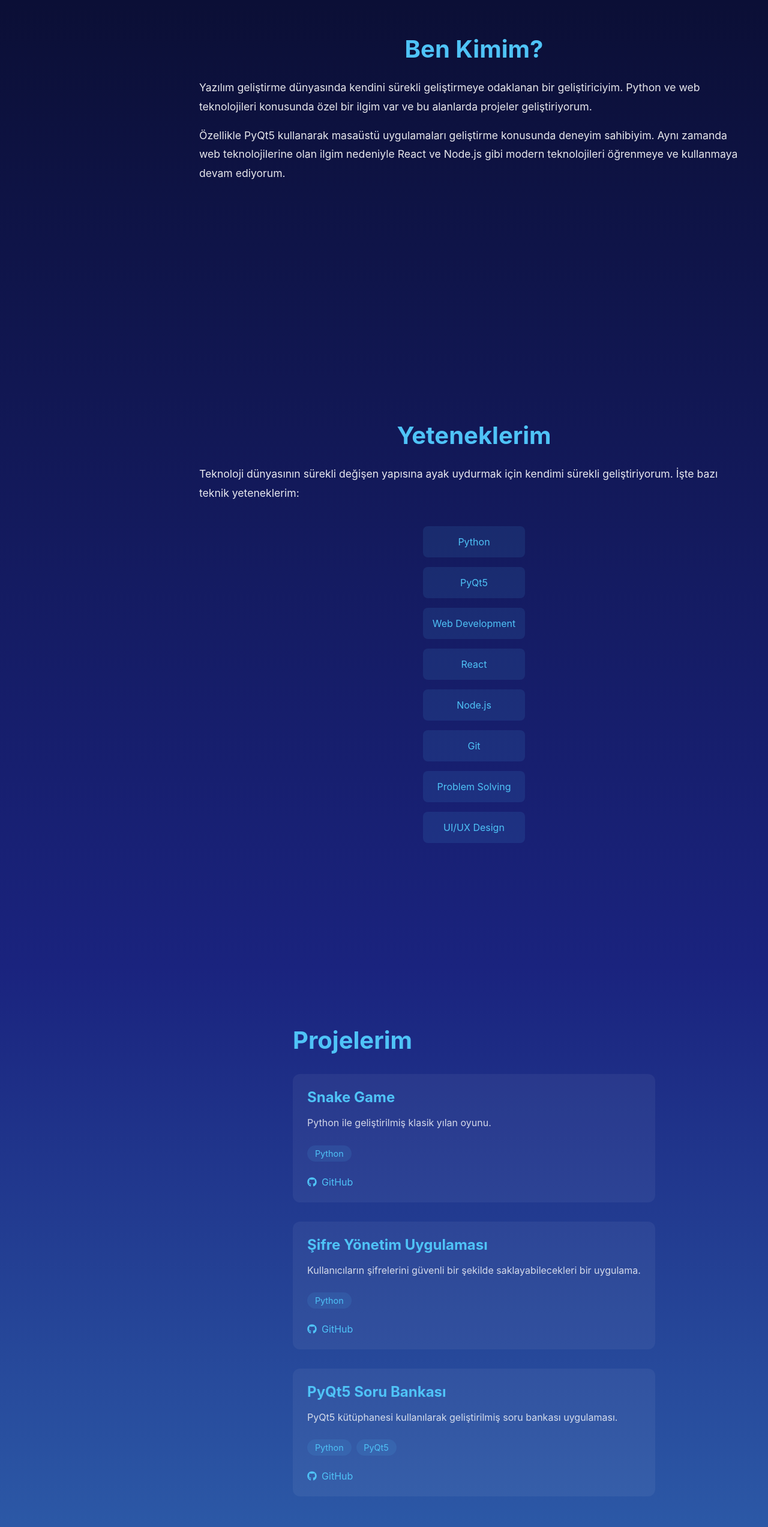
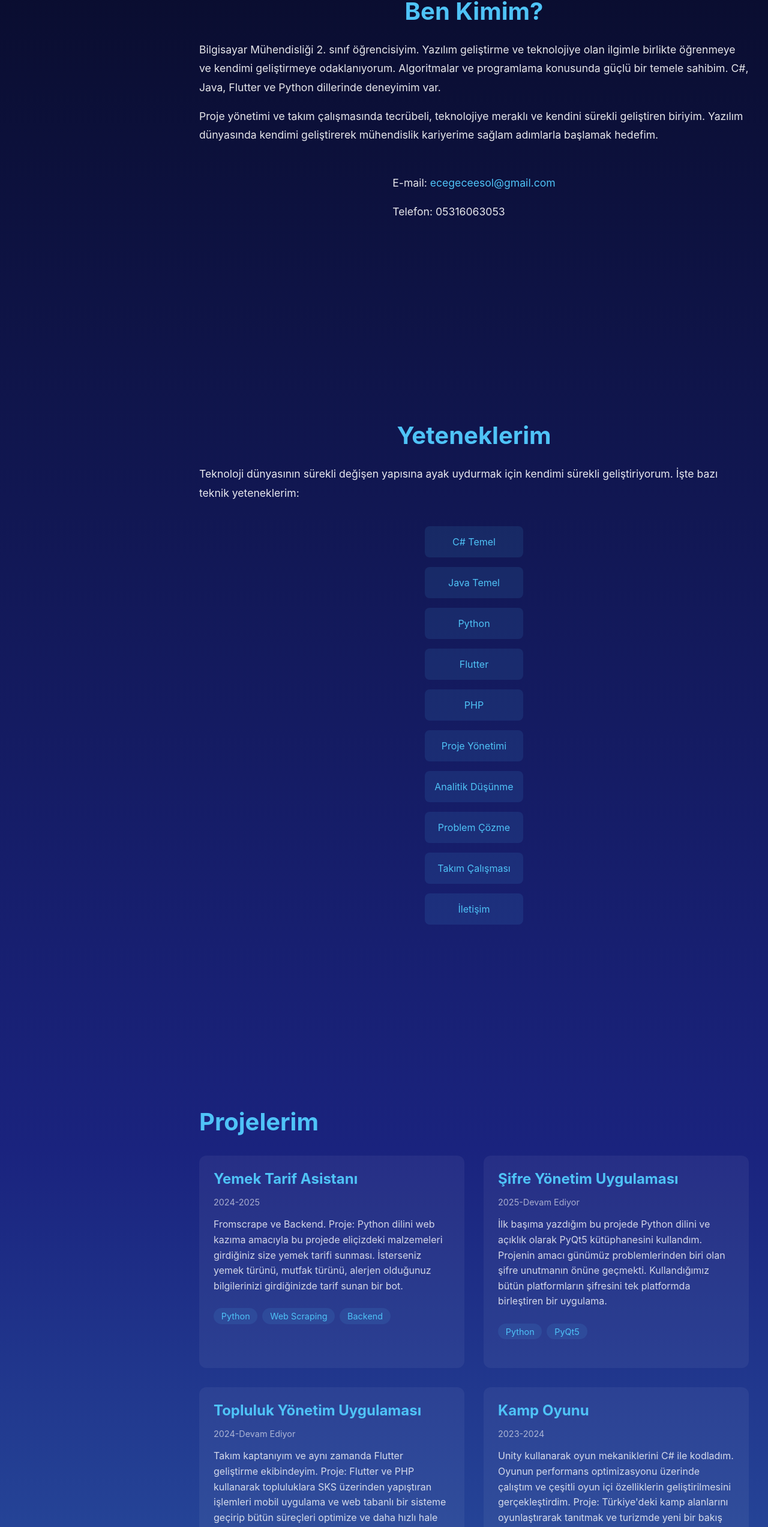
Before and after one commit to EceSol/React_Nodejs_Portfolyo, a React (Create React App) app: page / in a window 1280 px wide. Shown: the part 1199-3744 px from the top of the page at 60% size. Built offline with nearby package versions, Linux system fonts and the light colour scheme.

Commit message:
kişisel bilgiler güncellendi

```diff
--- a/src/pages/About.jsx
+++ b/src/pages/About.jsx
@@ -43,16 +43,30 @@ const Skill = styled.div`
   }
 `;
 
+const ContactInfo = styled.div`
+  margin-top: 2rem;
+
+  a {
+    color: #4fc3f7;
+    text-decoration: none;
+    &:hover {
+      text-decoration: underline;
+    }
+  }
+`;
+
 const About = () => {
   const skills = [
+    'C# Temel',
+    'Java Temel',
     'Python',
-    'PyQt5',
-    'Web Development',
-    'React',
-    'Node.js',
-    'Git',
-    'Problem Solving',
-    'UI/UX Design'
+    'Flutter',
+    'PHP',
+    'Proje Yönetimi',
+    'Analitik Düşünme',
+    'Problem Çözme',
+    'Takım Çalışması',
+    'İletişim'
   ];
 
   return (
@@ -60,16 +74,22 @@ const About = () => {
       <Section>
         <Title>Ben Kimim?</Title>
         <Text>
-          Yazılım geliştirme dünyasında kendini sürekli geliştirmeye odaklanan
-          bir geliştiriciyim. Python ve web teknolojileri konusunda özel bir
-          ilgim var ve bu alanlarda projeler geliştiriyorum.
+          Bilgisayar Mühendisliği 2. sınıf öğrencisiyim. Yazılım geliştirme ve teknolojiye olan ilgimle
+          birlikte öğrenmeye ve kendimi geliştirmeye odaklanıyorum. Algoritmalar ve programlama konusunda
+          güçlü bir temele sahibim. C#, Java, Flutter ve Python dillerinde deneyimim var.
         </Text>
         <Text>
-          Özellikle PyQt5 kullanarak masaüstü uygulamaları geliştirme konusunda
-          deneyim sahibiyim. Aynı zamanda web teknolojilerine olan ilgim
-          nedeniyle React ve Node.js gibi modern teknolojileri öğrenmeye ve
-          kullanmaya devam ediyorum.
+          Proje yönetimi ve takım çalışmasında tecrübeli, teknolojiye meraklı ve kendini sürekli geliştiren biriyim.
+          Yazılım dünyasında kendimi geliştirerek mühendislik kariyerime sağlam adımlarla başlamak hedefim.
         </Text>
+        <ContactInfo>
+          <Text>
+            E-mail: <a href="mailto:ecegeceesol@gmail.com">ecegeceesol@gmail.com</a>
+          </Text>
+          <Text>
+            Telefon: 05316063053
+          </Text>
+        </ContactInfo>
       </Section>
 
       <Section>
--- a/src/pages/Experience.jsx
+++ b/src/pages/Experience.jsx
@@ -75,27 +75,33 @@ const Experience = () => {
   const experiences = [
     {
       title: 'Eğitim',
-      subtitle: 'Yazılım Mühendisliği',
-      date: '2020 - Devam Ediyor',
-      description: 'Yazılım mühendisliği alanında eğitimime devam ediyorum. Özellikle web teknolojileri ve Python programlama konularında uzmanlaşmaya çalışıyorum.'
+      subtitle: 'Balıkesir Üniversitesi - Bilgisayar Mühendisliği',
+      date: '2023 - Devam ediyor',
+      description: 'GPA: 3.1'
     },
     {
-      title: 'Topluluk Katılımı',
-      subtitle: 'GitHub Projeleri',
-      date: '2023 - Devam Ediyor',
-      description: 'Açık kaynak projelere katkıda bulunuyor ve kendi projelerimi GitHub üzerinde paylaşıyorum. Python ve PyQt5 ile geliştirdiğim uygulamalar başta olmak üzere çeşitli projeler üzerinde çalışıyorum.'
+      title: 'Lise Eğitimi',
+      subtitle: 'Eskişehir Beylikova Fen Lisesi',
+      date: '2018-2022',
+      description: ''
     },
     {
-      title: 'Kişisel Gelişim',
-      subtitle: 'Web Geliştirme',
-      date: '2023 - Devam Ediyor',
-      description: 'React ve Node.js teknolojilerini öğrenerek modern web uygulamaları geliştirme konusunda kendimi geliştiriyorum. Kullanıcı deneyimi ve arayüz tasarımı konularında da bilgi sahibiyim.'
+      title: 'Topluluk Üyelikleri',
+      subtitle: 'Computer Society & MISYA & SI-RA',
+      date: '2023-2024',
+      description: 'Computer Society Başkanı ve Teknik Ekip Üyesi olarak görev alıyorum. MISYA öğrenci topluluğunda aktif üyeyim. SI-RA Yüksek İrfa Roket Takımı Sosyal Medya Sorumlusu olarak çalışıyorum.'
+    },
+    {
+      title: 'Diğer Üyelikler',
+      subtitle: 'BAUN Yapay Zeka Takımı & AFAD',
+      date: '2023-2024',
+      description: 'BAUN Yapay Zeka Takımı ve AFAD üyesiyim.'
     }
   ];
 
   return (
     <ExperienceContainer>
-      <Title>Deneyim</Title>
+      <Title>Deneyim & Eğitim</Title>
       <Timeline>
         {experiences.map((exp, index) => (
           <TimelineItem key={index}>
--- a/src/pages/Projects.jsx
+++ b/src/pages/Projects.jsx
@@ -57,45 +57,45 @@ const Tech = styled.span`
   font-size: 0.9rem;
 `;
 
-const Links = styled.div`
-  display: flex;
-  gap: 1rem;
-`;
-
-const Link = styled.a`
-  color: #4fc3f7;
-  text-decoration: none;
-  display: flex;
-  align-items: center;
-  gap: 0.5rem;
-  font-size: 1rem;
-  transition: color 0.3s ease;
-
-  &:hover {
-    color: #29b6f6;
-  }
+const DateRange = styled.span`
+  color: rgba(255, 255, 255, 0.6);
+  font-size: 0.9rem;
+  display: block;
+  margin-bottom: 1rem;
 `;
 
 const Projects = () => {
   const projects = [
     {
-      title: 'Snake Game',
-      description: 'Python ile geliştirilmiş klasik yılan oyunu.',
-      techStack: ['Python'],
-      githubLink: 'https://github.com/EceSol/Snake_Game',
+      title: 'Yemek Tarif Asistanı',
+      description: 'Fromscrape ve Backend. Proje: Python dilini web kazıma amacıyla bu projede eliçizdeki malzemeleri girdiğiniz size yemek tarifi sunması. İsterseniz yemek türünü, mutfak türünü, alerjen olduğunuz bilgilerinizi girdiğinizde tarif sunan bir bot.',
+      techStack: ['Python', 'Web Scraping', 'Backend'],
+      date: '2024-2025'
     },
     {
       title: 'Şifre Yönetim Uygulaması',
-      description: 'Kullanıcıların şifrelerini güvenli bir şekilde saklayabilecekleri bir uygulama.',
-      techStack: ['Python'],
-      githubLink: 'https://github.com/EceSol/sifre_yonetim_uygulama',
+      description: 'İlk başıma yazdığım bu projede Python dilini ve açıklık olarak PyQt5 kütüphanesini kullandım. Projenin amacı günümüz problemlerinden biri olan şifre unutmanın önüne geçmekti. Kullandığımız bütün platformların şifresini tek platformda birleştiren bir uygulama.',
+      techStack: ['Python', 'PyQt5'],
+      date: '2025-Devam Ediyor'
     },
     {
-      title: 'PyQt5 Soru Bankası',
-      description: 'PyQt5 kütüphanesi kullanılarak geliştirilmiş soru bankası uygulaması.',
-      techStack: ['Python', 'PyQt5'],
-      githubLink: 'https://github.com/EceSol/PyQt5_Soru_Bankasi',
+      title: 'Topluluk Yönetim Uygulaması',
+      description: 'Takım kaptanıyım ve aynı zamanda Flutter geliştirme ekibindeyim. Proje: Flutter ve PHP kullanarak topluluklara SKS üzerinden yapıştıran işlemleri mobil uygulama ve web tabanlı bir sisteme geçirip bütün süreçleri optimize ve daha hızlı hale getirmek amacıyla bir projedir.',
+      techStack: ['Flutter', 'PHP', 'Mobile Development'],
+      date: '2024-Devam Ediyor'
     },
+    {
+      title: 'Kamp Oyunu',
+      description: 'Unity kullanarak oyun mekaniklerini C# ile kodladım. Oyunun performans optimizasyonu üzerinde çalıştım ve çeşitli oyun içi özelliklerin geliştirilmesini gerçekleştirdim. Proje: Türkiye\'deki kamp alanlarını oyunlaştırarak tanıtmak ve turizmde yeni bir bakış açısı getirmek.',
+      techStack: ['Unity', 'C#', 'Game Development'],
+      date: '2023-2024'
+    },
+    {
+      title: 'Roket Projesi',
+      description: 'Roket takımında sosyal medya içeriklerini yönetim, projenin zamanlarına uygun medya planlaması yapım ve proje tanıtıcı içerikler oluşturdum.',
+      techStack: ['Social Media Management', 'Project Management'],
+      date: '2023-2024'
+    }
   ];
 
   return (
@@ -105,22 +105,13 @@ const Projects = () => {
         {projects.map((project, index) => (
           <ProjectCard key={index}>
             <ProjectTitle>{project.title}</ProjectTitle>
+            <DateRange>{project.date}</DateRange>
             <ProjectDescription>{project.description}</ProjectDescription>
             <TechStack>
               {project.techStack.map((tech, techIndex) => (
                 <Tech key={techIndex}>{tech}</Tech>
               ))}
             </TechStack>
-            <Links>
-              <Link href={project.githubLink} target="_blank" rel="noopener noreferrer">
-                <FaGithub /> GitHub
-              </Link>
-              {project.demoLink && (
-                <Link href={project.demoLink} target="_blank" rel="noopener noreferrer">
-                  <FaExternalLinkAlt /> Demo
-                </Link>
-              )}
-            </Links>
           </ProjectCard>
         ))}
       </ProjectGrid>
```
